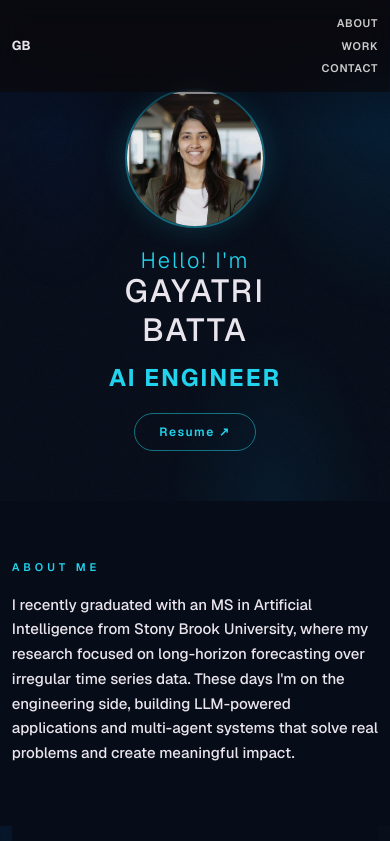
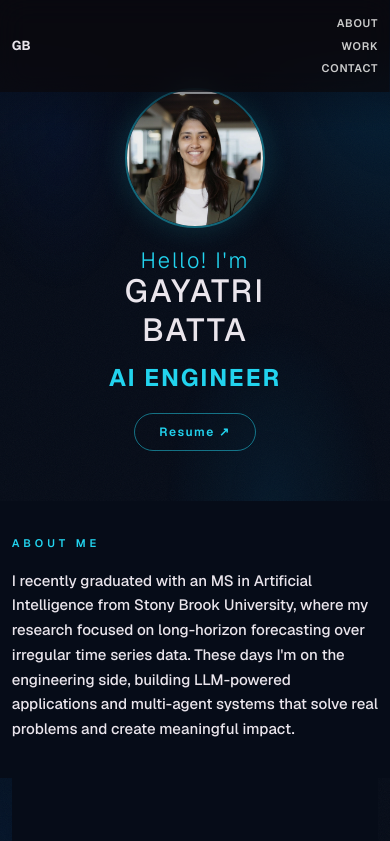
Before and after one commit to Gayatri-Batta/portfolio, a React (Vite) app: page / in a window 390 px wide. Shown: the top 841 px of the page. Built offline with nearby package versions, Linux system fonts and the light colour scheme.

Commit message:
Reduce About section top padding

```diff
--- a/src/components/styles/About.css
+++ b/src/components/styles/About.css
@@ -45,7 +45,7 @@
 
 @media only screen and (max-width: 600px) {
   .about-section {
-    padding: 60px 0;
+    padding: 36px 0;
   }
 
   .about-me {
```
